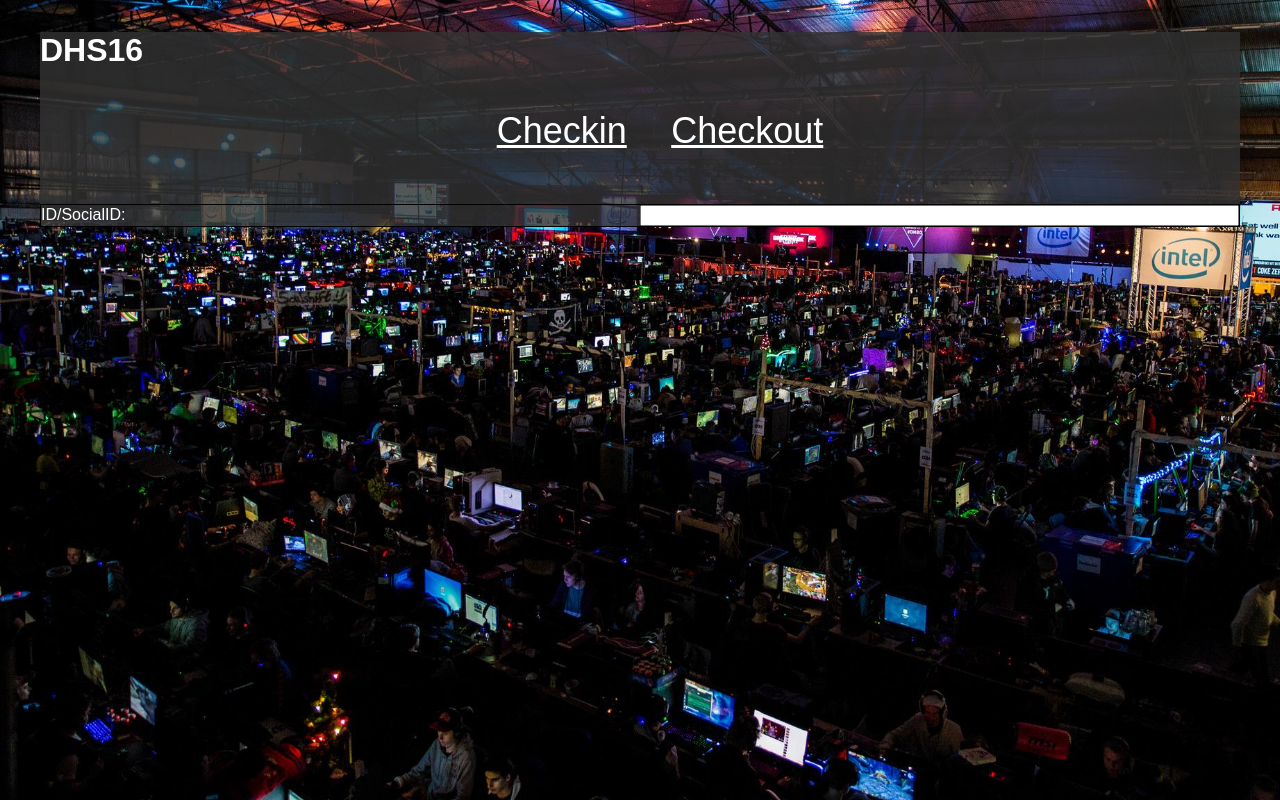
After one commit to Cuteviking/Support-1.0, a PHP site: page /checkout.php in a window 1280 px wide. The commit adds this page. Run offline with PHP 8.4, Linux system fonts and the light colour scheme.

Commit message:
chackOut

```diff
--- /dev/null
+++ b/checkout.php
@@ -0,0 +1,53 @@
+<!DOCTYPE >
+<html>
+	<head>
+		<meta http-equiv="Content-Type"	content="text/html" charset="UTF-8">
+		<link href="css/css.css" rel="stylesheet" type="text/css">
+		<script src="js/js.js"></script>
+	</head>
+	<body>
+		<div class="pageContainer">
+			<header>
+				<h1>DHS16</h1>
+				<nav class="mainNav">
+					<ul>
+						<li><a href="index.php">Checkin</a></li>
+						<li><a href="receipt.php">Checkout</a></li>
+					</ul>
+				</nav>
+			</header>
+			<form action="#" method="GET" id="check">
+				<label for="name">ID/SocialID:</label><input type="text" id="checkOut" name="checkOut" />
+			</form>
+
+<?php 	if(isset($_GET['checkOut'])) {
+			$sql = "SELECT * FROM `dhs16_problem` WHERE `social` OR 'id' = ?";
+
+			$sth = $db->prepare($sql);
+			$sth->bindParam( 1, $_GET['checkOut']);
+			$sth->execute();
+
+			while($row = $sth->fetch(PDO::FETCH_ASSOC)) {?>
+
+			<main id="check">
+				<section>
+					<?php echo $row['id']?>
+				</section>
+				<section>
+					<?php echo $row['header']?>
+				</section>
+				<section>
+					<form action="#" method="POST" id="check">
+						<label for="sign">Sign:</label><input type="text" id="sign" name="sign" />
+						<input type="hidden" value="<?php echo $row['id']?>" name="checkOut" />
+					</form>
+				</section>
+			</main>
+
+<?php
+	 		}
+		}
+	?>
+		</div>
+	</body>
+</html>
--- a/css/css.css
+++ b/css/css.css
@@ -43,35 +43,35 @@ body{
 	font-size:36px;
 	color:#F90;
 }
-form{
+#check{
 	border:solid 1px #000;
 	overflow:hidden;
 }
 
-form .user, form .problem{
+#check .user, #check .problem{
 	background-color: rgba(51,51,51,0.8);
 }
 
-form label{
+#check label{
 	width: 50%;
 	display: inline-block;
 }
 
-form section{
+#check section{
 	padding:8px 16px;
 }
 
-form textarea, form input[type="text"]{
+#check textarea, #check input[type="text"]{
 	width: 50%;
 }
-form textarea{
+#check textarea{
 	height: 100px;
 }
 
-form footer {
+#check footer {
 }
 
-form footer input{
+#check footer input{
 	margin: 8px 8px 8px 32px;
 }
 
--- a/index.php
+++ b/index.php
@@ -17,7 +17,7 @@
 				</nav>
 			</header>
 			<?php include 'nr.php';?>
-			<form action="check/in.php" method="POST" id="checkin">
+			<form action="check/in.php" method="POST" id="check">
 				<div class="user">
 					<section>
 						<label for="name">Nick:</label><input type="text" id="name" name="name" />
```
Also changed, not shown: receipt.php (+7 -4 lines).
